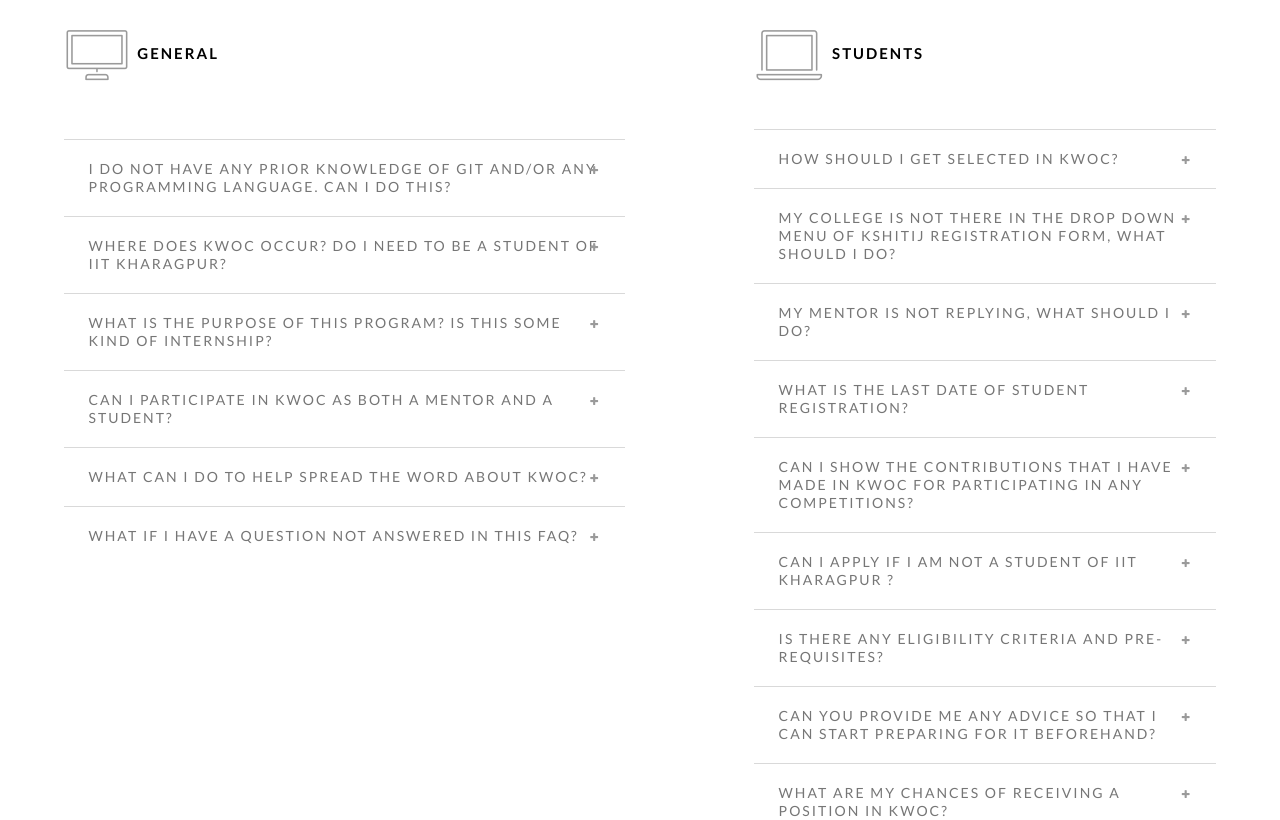
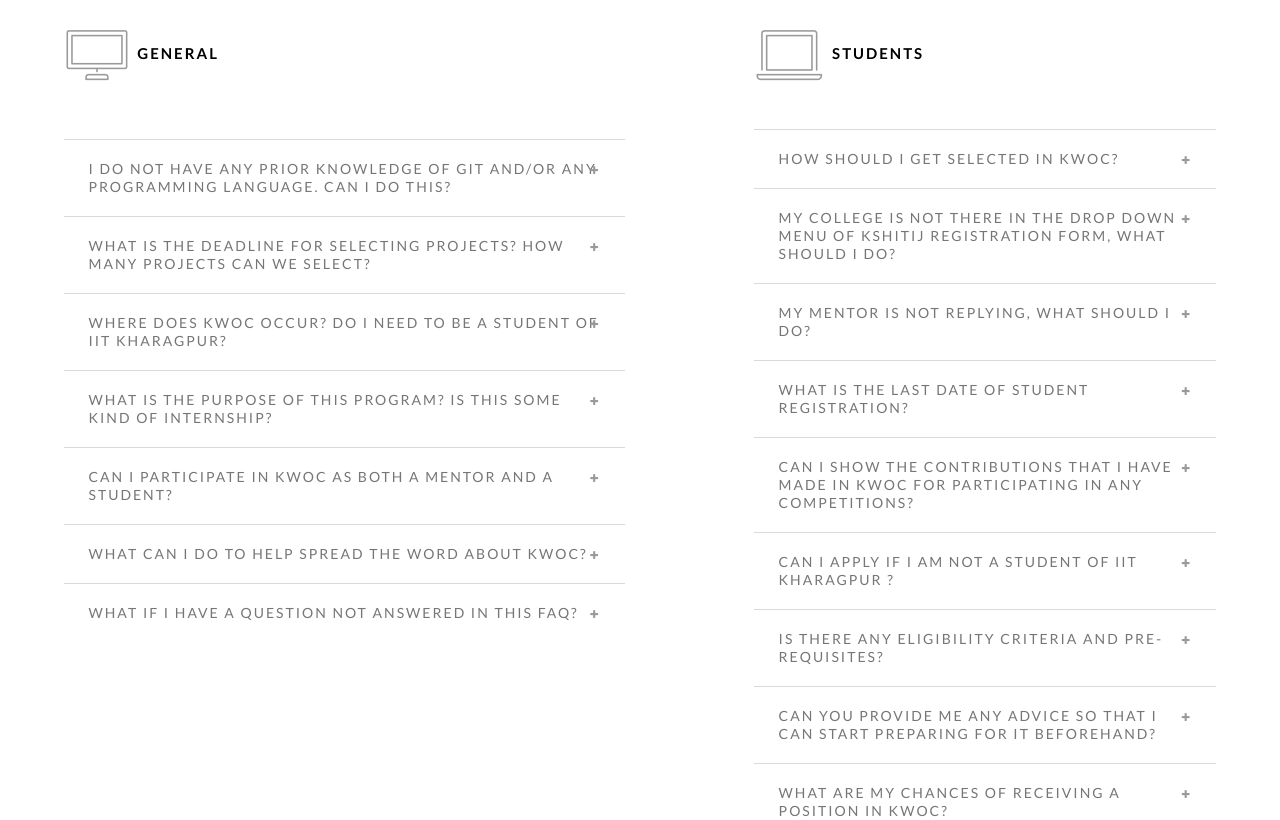
Before and after one commit to kossiitkgp/kwoc-2018, a Flask app: page /faq in a window 1280 px wide. Shown: the part 368-1188 px from the top of the page. Run offline with Flask 2, Linux system fonts and the light colour scheme; some libraries are stand-ins or nearby versions.

Commit message:
add one entry to faq

```diff
--- a/templates/faq.html
+++ b/templates/faq.html
@@ -36,6 +36,18 @@
                                     <div id="collapse-one-link1" class="panel-collapse collapse">
                                         <div class="panel-body">
                                             Absolutely. This program is specifically catered to the growth and smooth transition of people like you who want to learn. KOSS and the mentors will help you wherever possible.
+                                        </div>
+                                    </div>
+                                </div>
+                                <!-- end faq item -->
+                                <!-- faq item -->
+                                <div class="panel panel-default" id="collapse-one">
+                                    <div role="tablist" id="headingOne" class="panel-heading">
+                                        <a data-toggle="collapse" data-parent="#collapse-one" href="#collapse-one-link1"><h4 class="panel-title">What is the deadline for selecting projects? How many projects can we select?<span class="pull-right"><i class="fa fa-plus"></i></span></h4></a>
+                                    </div>
+                                    <div id="collapse-one-link1" class="panel-collapse collapse">
+                                        <div class="panel-body">
+                                            There is no deadline for selecting projects nor is there any restriction on the number of projects you can contribute to; you can also switch between projects as much as you want. The only necessity is that you should have made at least one commit before mid-term evaluations.
                                         </div>
                                     </div>
                                 </div>
```
